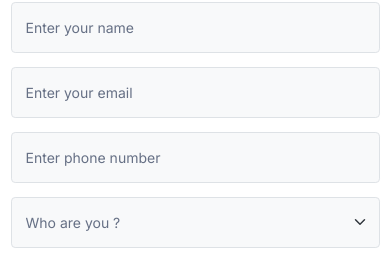
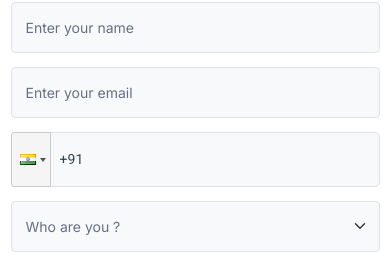
Before and after one commit to spchaudhari17/comics_frontend, a React (Create React App) app: page /contact in a window 390 px wide. Shown: the part 1318-1572 px from the top of the page. Built offline with nearby package versions, Linux system fonts and the light colour scheme.

Commit message:
Worked on the Contact Us page and added react-phone-input-2 npm for mobile number with country code

```diff
--- a/src/App.jsx
+++ b/src/App.jsx
@@ -41,7 +41,12 @@ import ContactList from './pages/admin/ContactList';
 function App() {
   // AOS Animations
   useEffect(() => {
-    AOS.init({ duration: 900, once: true }); // set options as needed
+    AOS.init({
+      offset: 120,
+      duration: 800,
+      easing: 'ease-in-out',
+      once: true
+    }); // set options as needed
   }, []);
 
   return (
--- a/src/components/ScrollToTop.jsx
+++ b/src/components/ScrollToTop.jsx
@@ -1,11 +1,17 @@
 import { useEffect } from "react";
 import { useLocation } from "react-router-dom";
+import AOS from "aos";
 
 const ScrollToTop = () => {
     const { pathname } = useLocation();
 
     useEffect(() => {
         window.scrollTo(0, 0); // always scroll to top
+
+        // Refresh AOS so animations reset and worked after scroll to top
+        setTimeout(() => {
+            AOS.refresh();
+        }, 300);
     }, [pathname]);
 
     return null;
--- a/src/pages/ContactUs.jsx
+++ b/src/pages/ContactUs.jsx
@@ -1,6 +1,7 @@
 import React, { useState } from 'react';
-import { Link } from 'react-router-dom';
 import { Row, Col, Form, Button, Alert, Spinner } from 'react-bootstrap';
+import PhoneInput from 'react-phone-input-2';
+import 'react-phone-input-2/lib/style.css';
 import API from '../API';
 
 
@@ -8,7 +9,7 @@ export const ContactUs = () => {
   const [formData, setFormData] = useState({
     name: "",
     email: "",
-    phone: "",
+    phone: "+91",
     role: "",
     message: ""
   });
@@ -143,6 +144,20 @@ export const ContactUs = () => {
                   />
                 </div>
                 <div className="form-group">
+                  <PhoneInput
+                    defaultCountry="IN"
+                    countryCodeEditable={true}
+                    name="phone"
+                    value={formData.phone}
+                    onChange={(value) => setFormData({ ...formData, phone: value })}
+                    inputClass="w-100 border bg-light h-auto pe-3 py-3"
+                    dropdownClass="text-start"
+                    placeholder='Enter phone number'
+                    required
+                    style={{minHeight:'50px'}}
+                  />
+                </div>
+                {/* <div className="form-group">
                   <Form.Control
                     type="tel"
                     className="border bg-light px-3 py-3"
@@ -152,7 +167,7 @@ export const ContactUs = () => {
                     onChange={handleChange}
                     required
                   />
-                </div>
+                </div> */}
                 <div className="form-group">
                   <Form.Select
                     className="border bg-light px-3 py-3"
```
Also changed, not shown: 1 other file (tests, documents, lock files or other folders).
